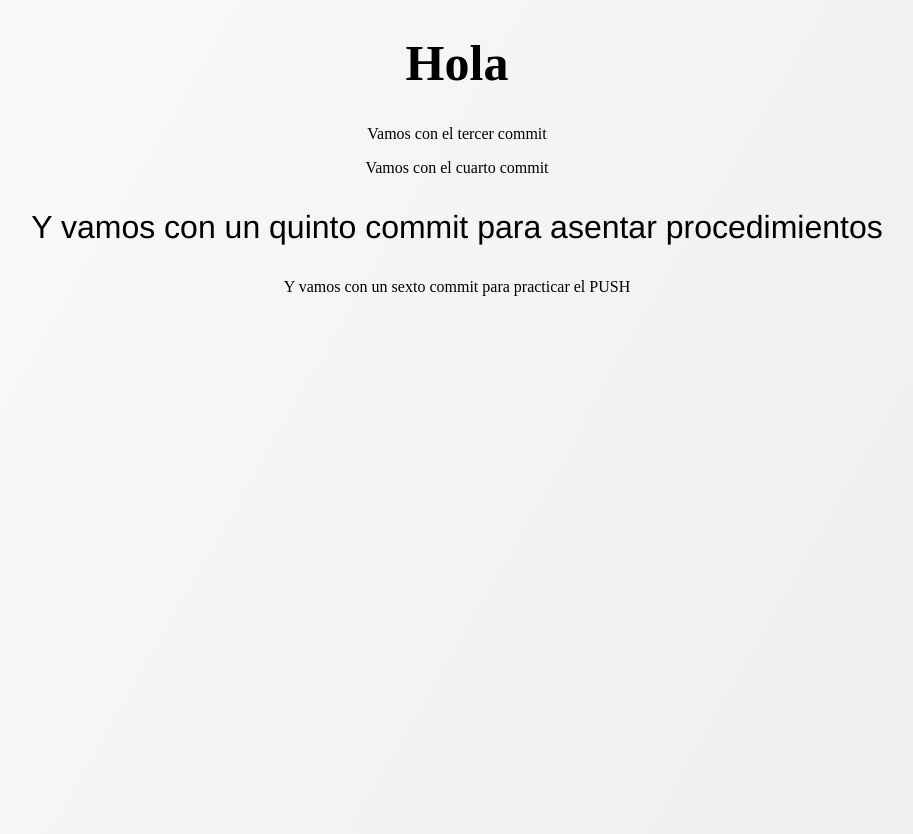
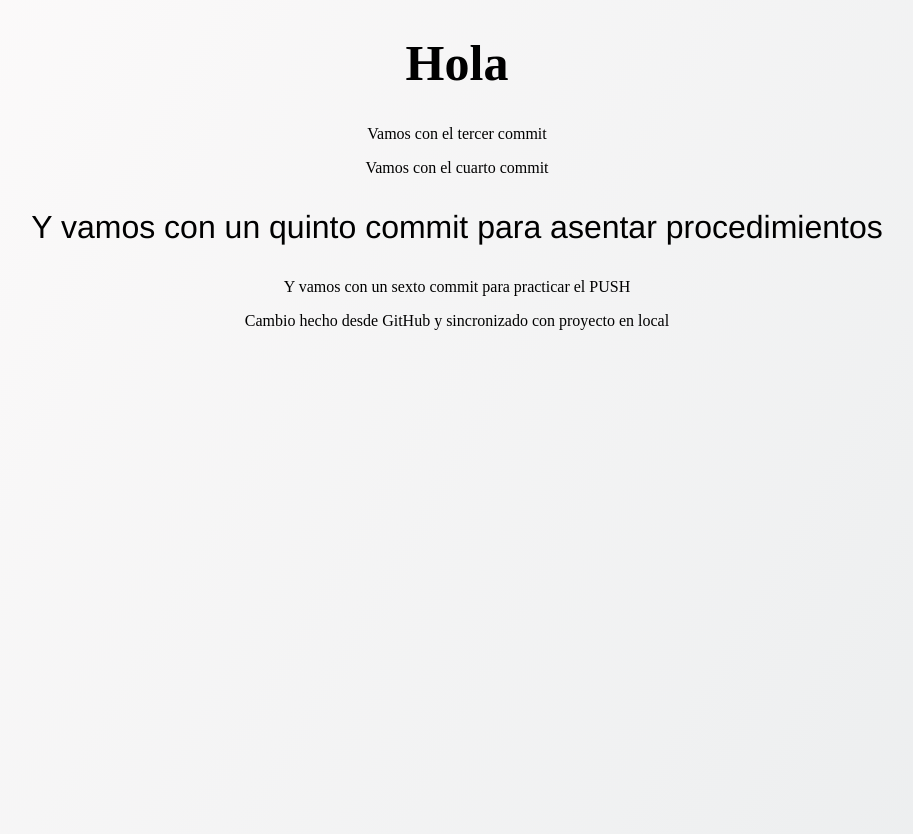
Before and after one commit to JaviJimenezFernandez/pruebagit, a plain HTML site: page index.html in a window 1280 px wide. Shown: the whole page, without its empty margins (183-1096 px from the left). Drawn offline with Linux system fonts and the light colour scheme.

Commit message:
Séptimo commit, cambios desde GitHub

```diff
--- a/index.html
+++ b/index.html
@@ -15,6 +15,7 @@
 			<p>Vamos con el cuarto commit</p>
 			<p class="resaltar">Y vamos con un quinto commit para asentar procedimientos</p>
 			<p class="resaltar2">Y vamos con un sexto commit para practicar el PUSH</p>
+			<p>Cambio hecho desde GitHub y sincronizado con proyecto en local</p>
 		</div>
 
 
```
